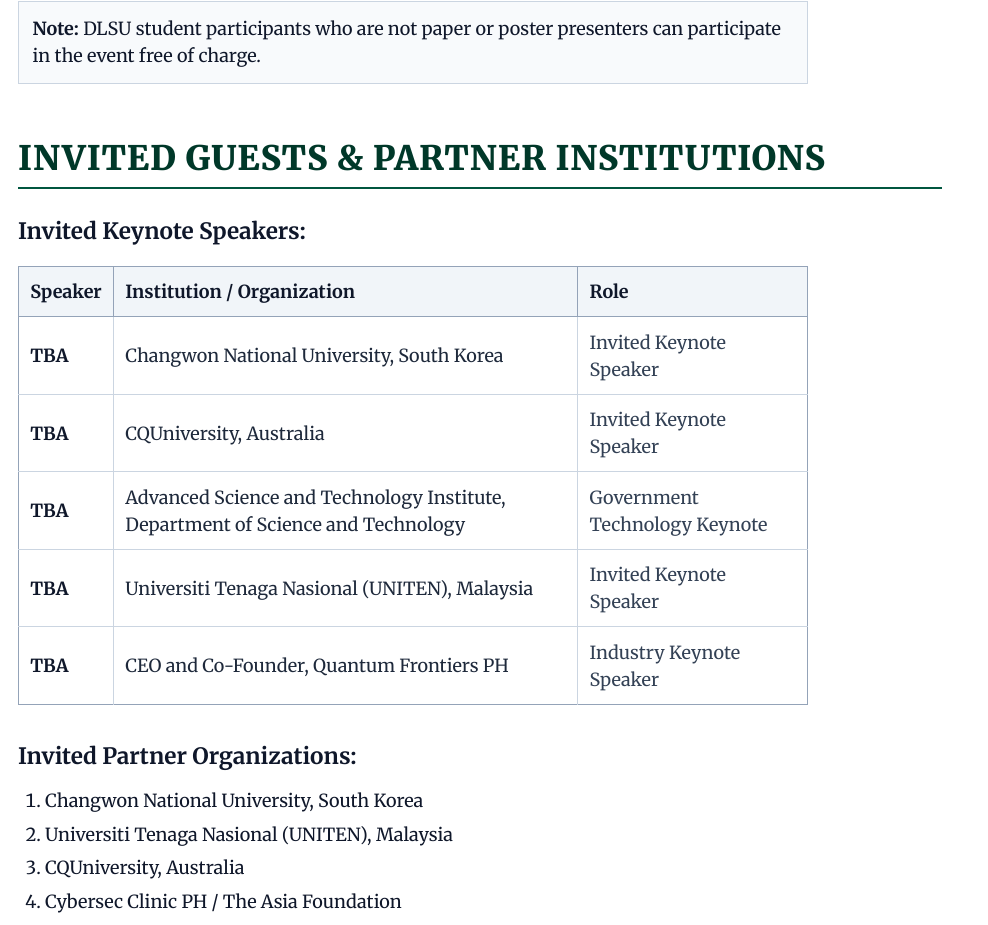
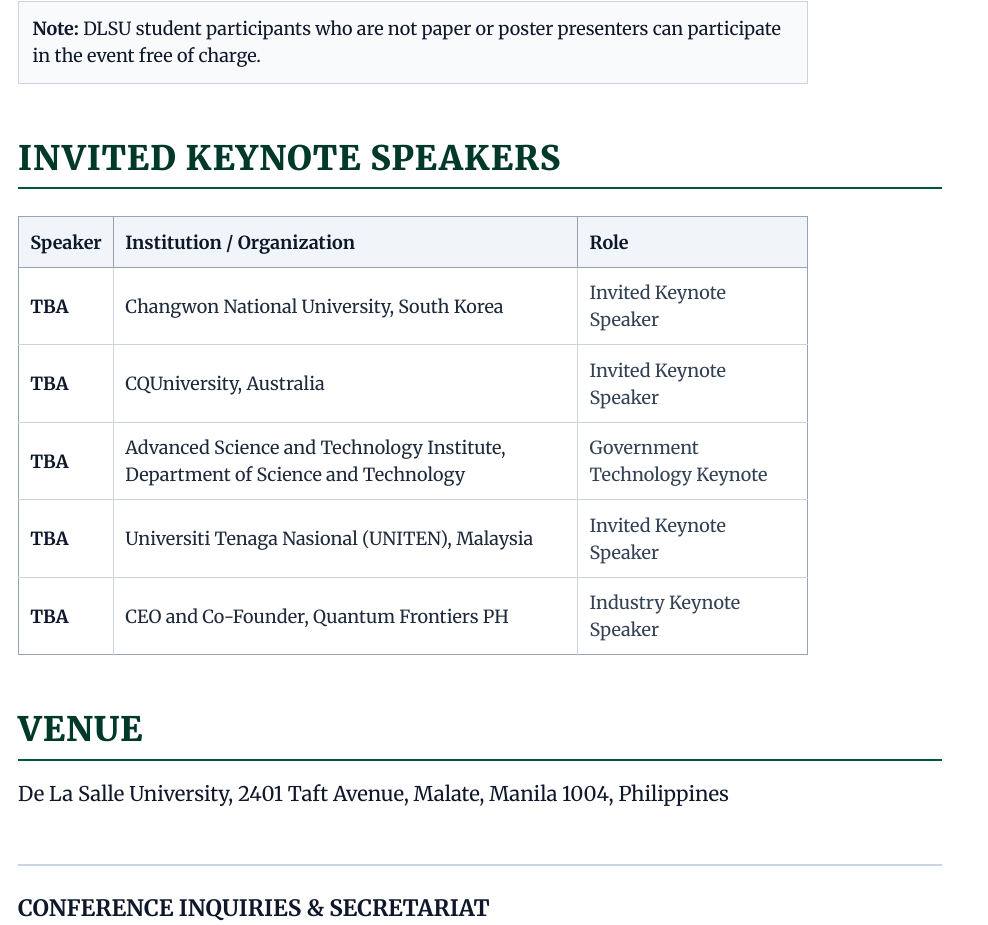
Before and after one commit to Cite4D/CITAS, a React (Vite) app: page / in a window 1280 px wide. Shown: the part 5564-6489 px from the top of the page, without its empty margins (0-988 px from the left). Built offline with nearby package versions, Linux system fonts and the light colour scheme.

Commit message:
Remove Invited Partner Organizations list

```diff
--- a/src/components/ConferenceMain.tsx
+++ b/src/components/ConferenceMain.tsx
@@ -225,16 +225,13 @@ export const ConferenceMain: React.FC = () => {
         </div>
       </section>
 
-      {/* VII. INVITED GUESTS & PARTNER INSTITUTIONS */}
+      {/* VII. INVITED KEYNOTE SPEAKERS */}
       <section id="partners" className="space-y-6">
         <h2 className="text-2xl sm:text-3xl font-extrabold text-dlsu-900 border-b-2 border-dlsu-800 pb-2 uppercase tracking-wide">
-          Invited Guests & Partner Institutions
+          Invited Keynote Speakers
         </h2>
 
         <div className="space-y-4 max-w-[68ch]">
-          <h3 className="text-xl font-bold text-slate-900">
-            Invited Keynote Speakers:
-          </h3>
           <div className="overflow-x-auto">
             <table className="w-full text-left border-collapse border border-slate-400 text-sm sm:text-base">
               <thead>
@@ -261,17 +258,6 @@ export const ConferenceMain: React.FC = () => {
               </tbody>
             </table>
           </div>
-        </div>
-
-        <div className="space-y-3 pt-2 max-w-[68ch]">
-          <h3 className="text-xl font-bold text-slate-900">
-            Invited Partner Organizations:
-          </h3>
-          <ol className="list-decimal list-outside ml-6 space-y-1 text-slate-900 text-base leading-relaxed">
-            {config.invitedPartners.map((pt, idx) => (
-              <li key={idx}>{pt}</li>
-            ))}
-          </ol>
         </div>
       </section>
 
```
Also changed, not shown: .impeccable/hook.cache.json, 4 other files (tests, documents, lock files or other folders).
